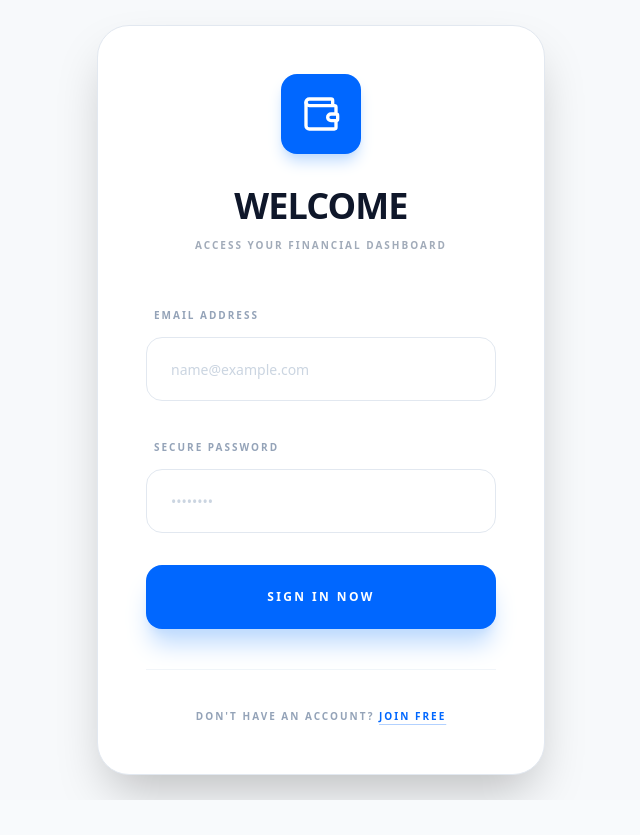
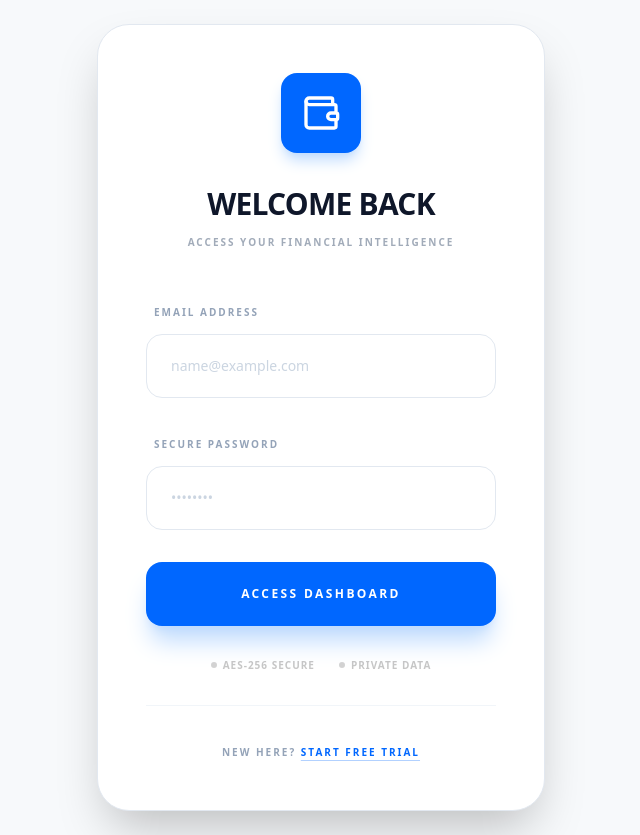
Before and after one commit to 0xlightning/myexpense-log, a React (Create React App) app: page /login in a window 1280 px wide. Shown: the whole page, without its empty margins (319-959 px from the left). Before the commit the page ends 800 px from the top, so only its background shows below. Built offline with nearby package versions, Linux system fonts and the light colour scheme; no server answers.

Commit message:
feat: Implement a comprehensive dashboard with financial analytics and a login page.

```diff
--- a/src/pages/Dashboard.js
+++ b/src/pages/Dashboard.js
@@ -4,7 +4,7 @@ import { subscribeToCollection, collections } from '../services/firestore';
 import { Card } from '../components/ui/Card';
 import { Tabs } from '../components/ui/Tabs';
 import { BarChart, Bar, XAxis, YAxis, CartesianGrid, Tooltip, ResponsiveContainer, Cell, PieChart, Pie, AreaChart, Area } from 'recharts';
-import { Wallet, ArrowUpRight, ArrowDownRight, CreditCard, Activity, TrendingUp, TrendingDown, Banknote, Briefcase, AlertCircle } from 'lucide-react';
+import { Wallet, ArrowUpRight, ArrowDownRight, CreditCard, Activity, TrendingUp, TrendingDown, Banknote, Briefcase, AlertCircle, Plus, Minus } from 'lucide-react';
 
 const COLORS = ['#8b5cf6', '#ec4899', '#f59e0b', '#10b981', '#3b82f6'];
 
@@ -271,6 +271,18 @@ export default function Dashboard() {
                 <div>
                     <h1 className="text-2xl font-bold text-slate-900 tracking-tight uppercase">Financial Dashboard</h1>
                     <p className="text-slate-500 mt-1 font-medium">Real-time financial intelligence and lifetime analytics.</p>
+                </div>
+
+                <div className="flex items-center gap-3">
+                    <a href="/income" className="flex items-center gap-2 px-4 py-2 bg-emerald-50 text-emerald-600 rounded-xl hover:bg-emerald-100 transition-colors font-bold text-xs uppercase tracking-wider border border-emerald-200">
+                        <Plus size={14} /> Add Income
+                    </a>
+                    <a href="/expenditure" className="flex items-center gap-2 px-4 py-2 bg-rose-50 text-rose-600 rounded-xl hover:bg-rose-100 transition-colors font-bold text-xs uppercase tracking-wider border border-rose-200">
+                        <Minus size={14} /> Add Expernse
+                    </a>
+                    <a href="/investments" className="flex items-center gap-2 px-4 py-2 bg-blue-50 text-[#0067ff] rounded-xl hover:bg-blue-100 transition-colors font-bold text-xs uppercase tracking-wider border border-blue-200">
+                        <Briefcase size={14} /> Invest
+                    </a>
                 </div>
 
                 <Tabs
--- a/src/pages/Login.js
+++ b/src/pages/Login.js
@@ -41,11 +41,11 @@ export default function Login() {
                     <div className="bg-[#0067ff] p-5 rounded-2xl mb-8 shadow-lg shadow-blue-200">
                         <Wallet className="text-white w-10 h-10" />
                     </div>
-                    <h1 className="text-4xl font-black text-slate-900 tracking-tight mb-3 uppercase">
-                        {isLogin ? 'Welcome' : 'Join Us'}
+                    <h1 className="text-3xl font-black text-slate-900 tracking-tight mb-3 uppercase leading-tight">
+                        {isLogin ? 'Welcome Back' : 'Take Control'}
                     </h1>
                     <p className="text-slate-500 font-bold uppercase tracking-[0.2em] text-[10px] opacity-60 px-4">
-                        {isLogin ? 'Access your financial dashboard' : 'Start your journey to financial freedom'}
+                        {isLogin ? 'Access your financial intelligence' : 'Start your journey to financial freedom today'}
                     </p>
                 </div>
 
@@ -89,20 +89,31 @@ export default function Login() {
                                 <div className="w-5 h-5 border-2 border-white/30 border-t-white rounded-full animate-spin" />
                                 Processing...
                             </div>
-                        ) : (isLogin ? 'Sign In Now' : 'Create My Account')}
+                        ) : (isLogin ? 'Access Dashboard' : 'Create Free Account')}
                     </Button>
                 </form>
 
-                <div className="mt-10 pt-8 border-t border-slate-100 text-center">
+                <div className="mt-8 flex items-center justify-center gap-6 opacity-40 grayscale hover:grayscale-0 transition-all duration-500">
+                    <div className="flex items-center gap-1.5">
+                        <div className="w-1.5 h-1.5 bg-emerald-500 rounded-full"></div>
+                        <span className="text-[10px] font-bold uppercase tracking-widest text-slate-500">AES-256 Secure</span>
+                    </div>
+                    <div className="flex items-center gap-1.5">
+                        <div className="w-1.5 h-1.5 bg-emerald-500 rounded-full"></div>
+                        <span className="text-[10px] font-bold uppercase tracking-widest text-slate-500">Private Data</span>
+                    </div>
+                </div>
+
+                <div className="mt-8 pt-8 border-t border-slate-100 text-center">
                     <button
                         type="button"
                         onClick={() => setIsLogin(!isLogin)}
                         className="text-[10px] font-black text-slate-400 hover:text-[#0067ff] transition-all uppercase tracking-[0.2em]"
                     >
                         {isLogin ? (
-                            <>Don't have an account? <span className="text-[#0067ff] decoration-[#0067ff]/30 underline underline-offset-4">Join Free</span></>
+                            <>New here? <span className="text-[#0067ff] decoration-[#0067ff]/30 underline underline-offset-4">Start Free Trial</span></>
                         ) : (
-                            <>Already have an account? <span className="text-[#0067ff] decoration-[#0067ff]/30 underline underline-offset-4">Sign In</span></>
+                            <>Existing user? <span className="text-[#0067ff] decoration-[#0067ff]/30 underline underline-offset-4">Secure Login</span></>
                         )}
                     </button>
                 </div>
```
